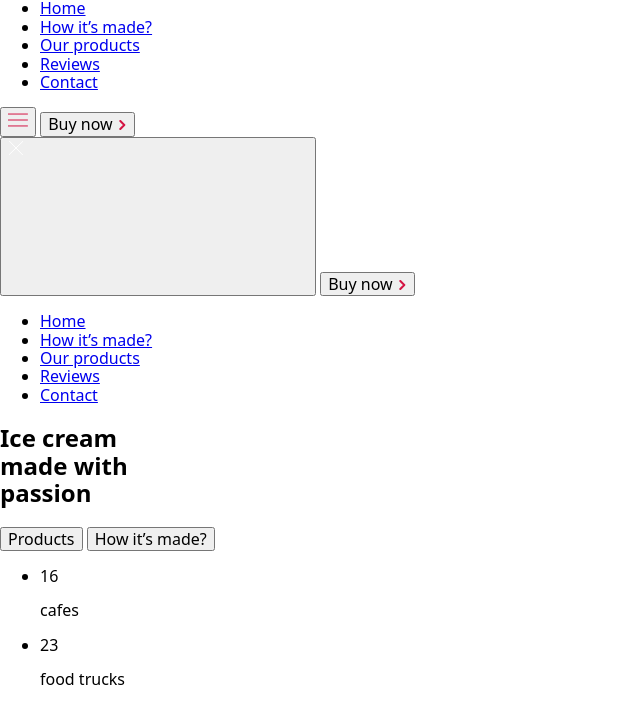
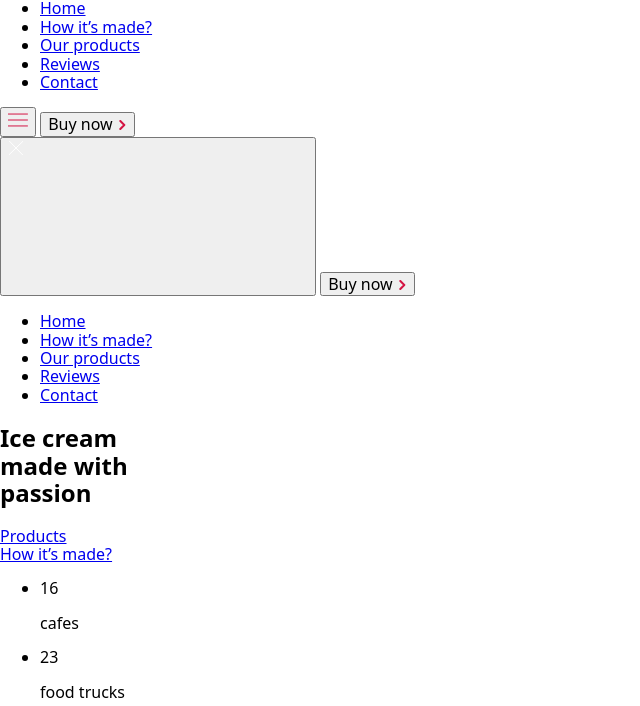
Before and after one commit to MaksymZakharenko/Trinity_Ice_Cream, a website built with Parcel: page src/index.html in a window 1280 px wide. Shown: the part 70-776 px from the top of the page, without its empty margins (0-640 px from the left). Built offline with nearby package versions, Linux system fonts and the light colour scheme; files whose address does not match are found by name.

Commit message:
button hero

```diff
--- a/src/partials/hero.html
+++ b/src/partials/hero.html
@@ -8,12 +8,16 @@
           <span class="hero__title-accent">passion</span>
         </h1>
         <div class="hero__btn">
-          <a href="#products"></a>
-          <button class="hero__btn-products hero__link-products">
-            Products
-          </button>
-          <a href="#about_us"></a>
-          <button class="hero__btn-made hero__link-made">How it’s made?</button>
+          <div>
+            <a class="hero__btn-products hero__link-products" href="#products"
+              >Products</a
+            >
+          </div>
+          <div>
+            <a class="hero__btn-made hero__link-made" href="#about_us"
+              >How it’s made?</a
+            >
+          </div>
         </div>
       </div>
       <div>
--- a/src/sass/layout/_header.scss
+++ b/src/sass/layout/_header.scss
@@ -8,7 +8,7 @@
 
   fill: #D41443;
 transform: scale(1.15);
-animation: draw 5s 4;
+animation: draw 5s 2;
 animation-direction: alternate;
 width: 173px;
 height: 43px;
```
